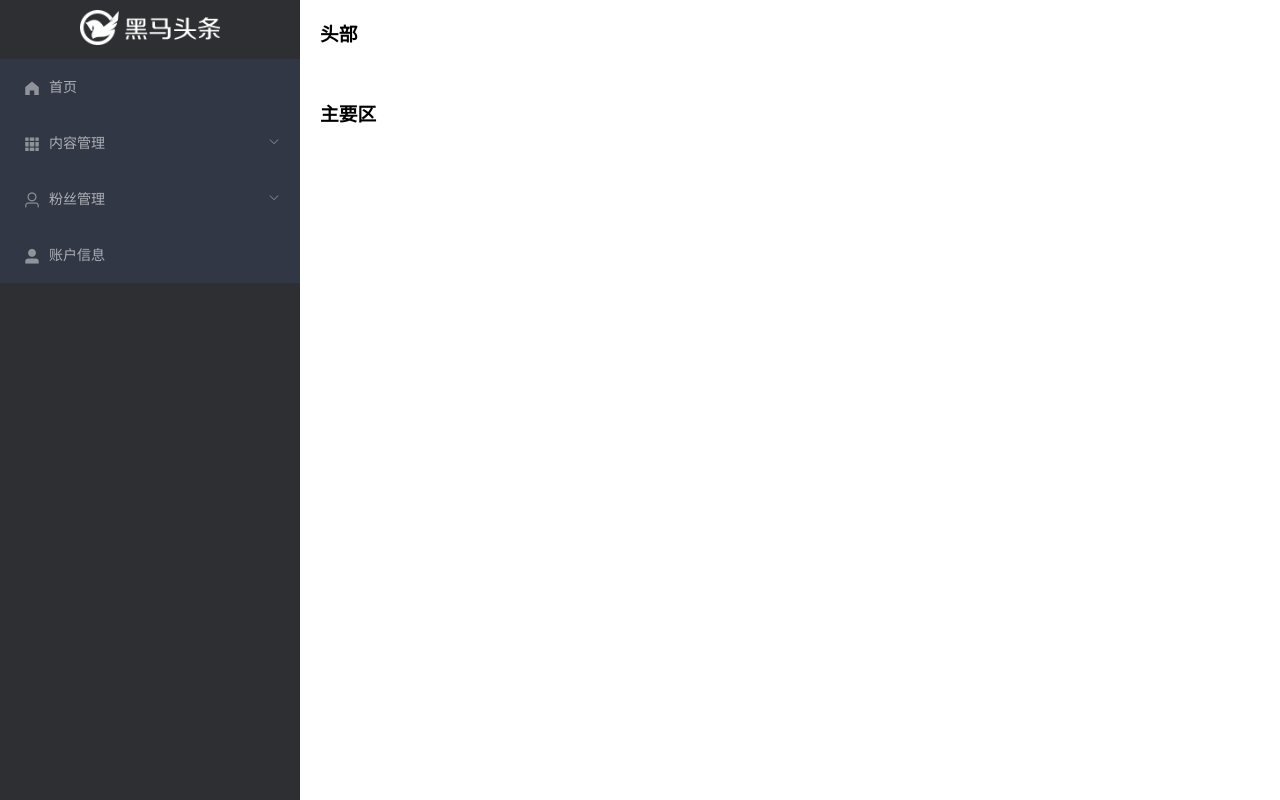
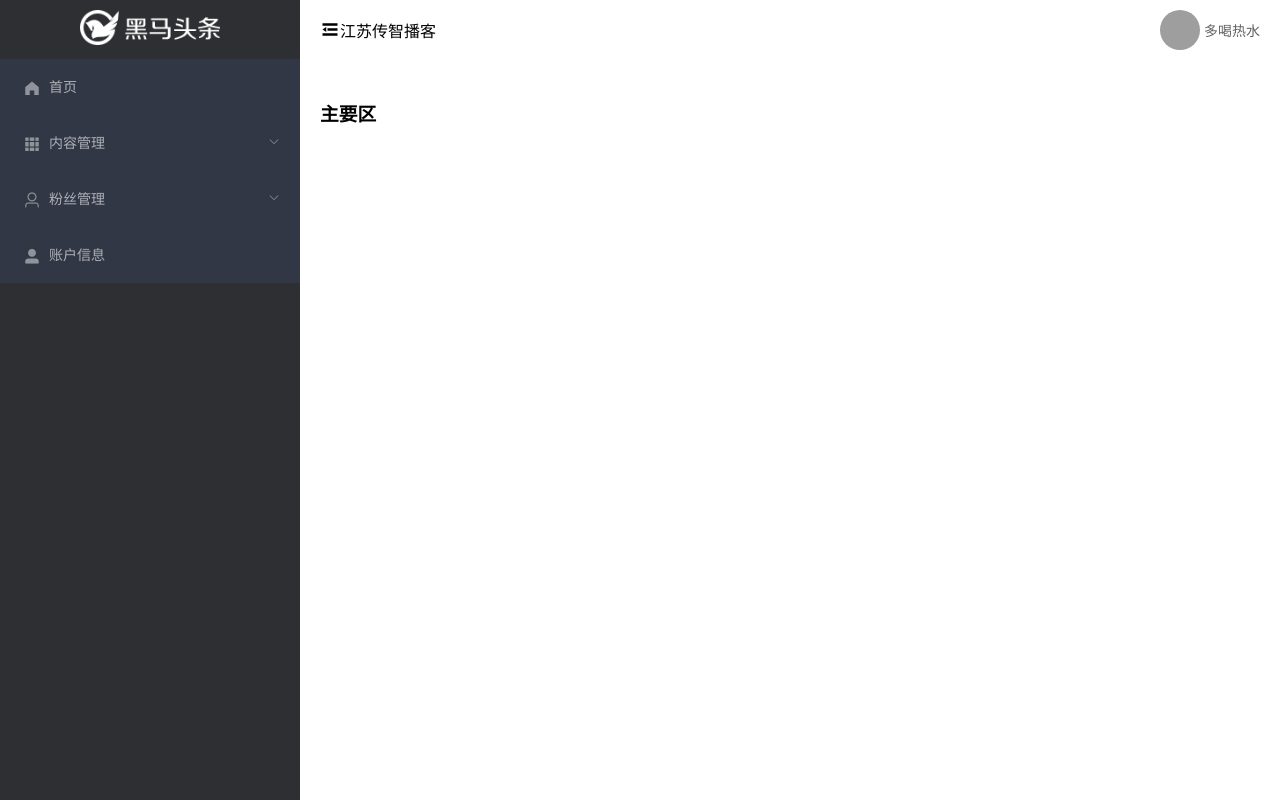
Before and after one commit to bairuiying/hmttpc, a Vue app: page /login#/home in a window 1280 px wide. Built offline with nearby package versions, Linux system fonts and the light colour scheme; grey boxes are pictures that could not be loaded.

Commit message:
头部及结构下拉菜单

```diff
--- /dev/null
+++ b/src/components/home/layout-header.vue
@@ -0,0 +1,52 @@
+<template>
+  <!-- elementUI布局组件 el-row和el-col -->
+  <el-row align="middle" type="flex" class="layout-header">
+    <el-col class="left" :span="12">
+      <i class="el-icon-s-fold"></i>
+      <span>江苏传智播客</span>
+    </el-col>
+    <!-- 右侧列 -->
+    <el-col class="right" :span="12">
+      <!-- 在放置一个row组件 align属性设置对齐方式  justify 水平对齐属性 -->
+      <el-row type="flex" justify="end" align="middle">
+        <img
+          src="https://ss0.bdstatic.com/70cFvHSh_Q1YnxGkpoWK1HF6hhy/it/u=1327342435,676752371&fm=26&gp=0.jpg"
+          alt
+        />
+        <el-dropdown trigger="hover">
+          <span>多喝热水</span>
+          <el-dropdown-menu slot="dropdown">
+            <el-dropdown-item>个人信息</el-dropdown-item>
+            <el-dropdown-item>git地址</el-dropdown-item>
+            <el-dropdown-item>退出</el-dropdown-item>
+          </el-dropdown-menu>
+        </el-dropdown>
+      </el-row>
+    </el-col>
+  </el-row>
+</template>
+
+<script>
+export default {}
+</script>
+
+<style lang="less" scoped>
+.layout-header {
+  height: 60px;
+  .left {
+    i {
+      font-size: 20px;
+      //   line-height: 60px;
+      //   padding: 0 5px 0 0;
+    }
+  }
+  .right {
+    img {
+      width: 40px;
+      height: 40px;
+      border-radius: 50%;
+      margin-right: 4px;
+    }
+  }
+}
+</style>
--- a/src/views/home/index.vue
+++ b/src/views/home/index.vue
@@ -8,7 +8,7 @@
     <el-container>
       <!-- 头部导航栏 -->
       <el-header>
-        <h1>头部</h1>
+        <layout-header></layout-header>
       </el-header>
 
       <!-- 身体区 -->
@@ -23,11 +23,13 @@
 
 <script>
 import LayoutAside from '@/components/home/layout-aside'
+import LayoutHeader from '@/components/home/layout-header'
 // @ is an alias to /src
 
 export default {
   components: {
-    'layout-aside': LayoutAside
+    'layout-aside': LayoutAside,
+    'layout-header': LayoutHeader
   }
 }
 </script>
```
